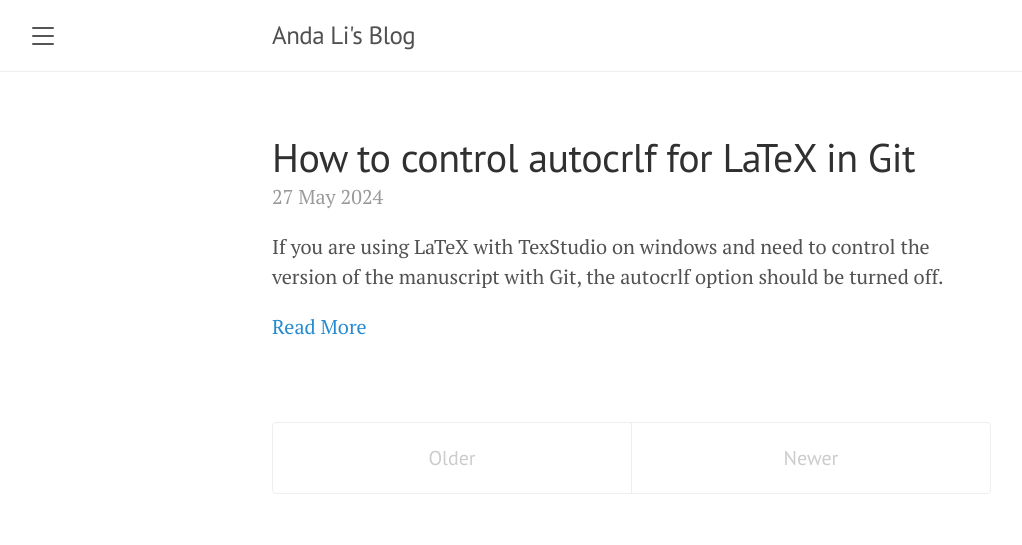
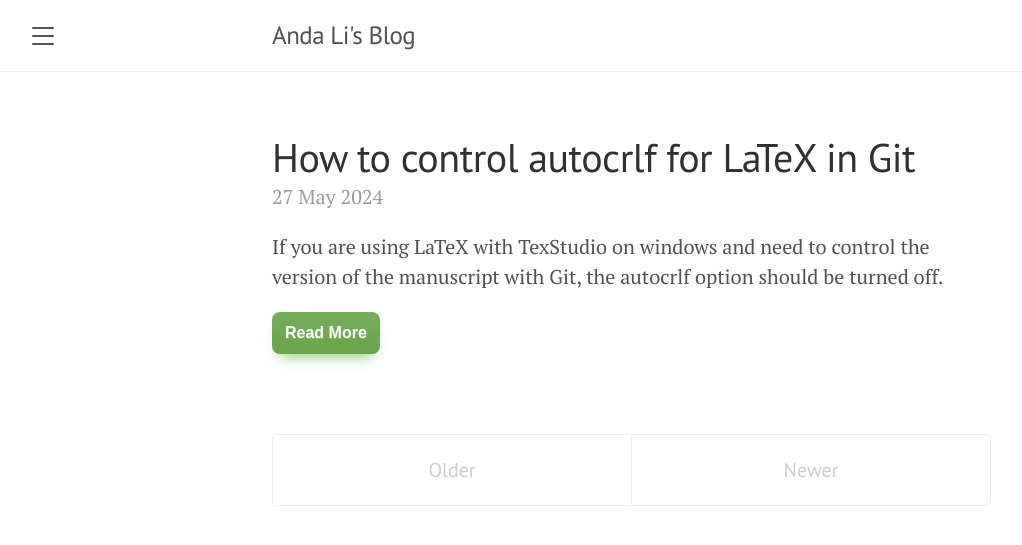
Before and after one commit to andali89/blog, a Jekyll site: the page built from index.html, in a window 1280 px wide. Shown: the top 545 px of the page, without its empty margins (8-1030 px from the left). Built offline with Jekyll 4.4.1, drawn with Linux system fonts in a browser that asks for light colours; the list of posts is cut into pages by our own code.

Commit message:
update button

```diff
--- a/_config.yml
+++ b/_config.yml
@@ -3,7 +3,7 @@ title:               Anda Li's Blog
 tagline:             ''
 description:         'A reserved <a href="https://jekyllrb.com" target="_blank">Jekyll</a> theme that places the utmost gravity on content with a hidden drawer. Made by <a href="https://twitter.com/mdo" target="_blank">@mdo</a>.'
 url:                 https://andali89.github.io
-baseurl:             'blog'
+baseurl:
 paginate:            5
 permalink:           pretty
 
--- a/index.html
+++ b/index.html
@@ -14,9 +14,7 @@ title: Home
     <span class="post-date">{{ post.date | date_to_string }}</span>
     {{ post.excerpt | markdownify }}
     <p>
-      <a href="{{ post.url | absolute_url }}">
-      Read More
-      </a>
+      <a href="{{ post.url | absolute_url }}" class="myButton">Read More</a>
     </p>
 
 
--- a/public/css/lanyon.css
+++ b/public/css/lanyon.css
@@ -556,3 +556,27 @@ a.pagination-item:hover {
 .layout-reverse.sidebar-overlay #sidebar-checkbox:checked ~ .sidebar {
   box-shadow: -.25rem 0 .5rem rgba(0,0,0,.1);
 }
+
+.myButton {
+	box-shadow: 0px 10px 14px -7px #9acc85;
+	background:linear-gradient(to bottom, #74ad5a 5%, #68a54b 100%);
+	background-color:#74ad5a;
+	border-radius:8px;
+	display:inline-block;
+	cursor:pointer;
+	color:#ffffff;
+	font-family:Arial;
+	font-size:16px;
+	font-weight:bold;
+	padding:9px 13px;
+	text-decoration:none;
+	text-shadow:0px 1px 0px #92b879;
+}
+.myButton:hover {
+	background:linear-gradient(to bottom, #68a54b 5%, #74ad5a 100%);
+	background-color:#68a54b;
+}
+.myButton:active {
+	position:relative;
+	top:1px;
+}
```
